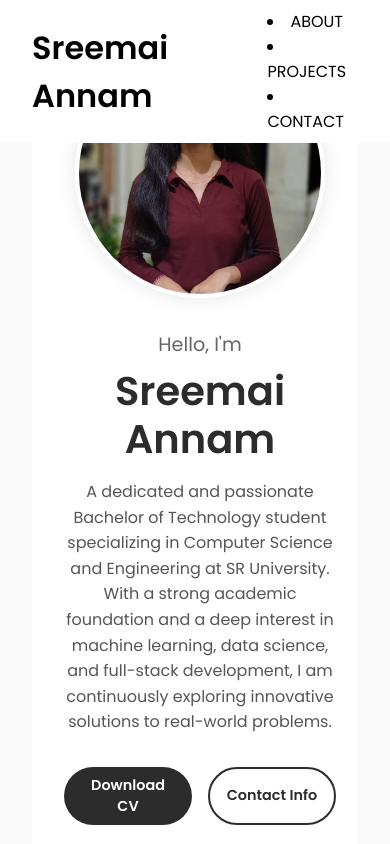
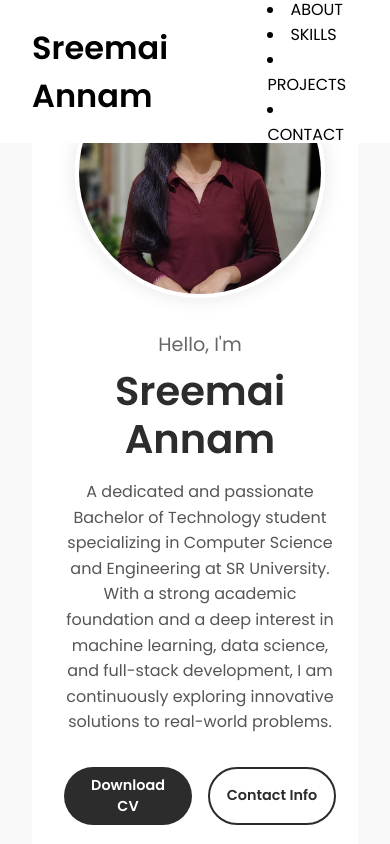
Before and after one commit to Sreemai18/P3, a plain HTML site: page index.html in a window 390 px wide. Shown: the top 844 px of the page. Drawn offline with Linux system fonts and the light colour scheme.

Commit message:
Update index.html

```diff
--- a/index.html
+++ b/index.html
@@ -35,6 +35,7 @@
             </div>
             <div class="menu-links">
                 <li><a href="#about" onclick="toggleMenu()">About</a></li>
+                <li><a href="#skills" onclick="toggleMenu()">skills</a></li>
                 <li><a href="#projects" onclick="toggleMenu()">Projects</a></li>
                 <li><a href="#contact" onclick="toggleMenu()">Contact</a></li>
             </div>
```
